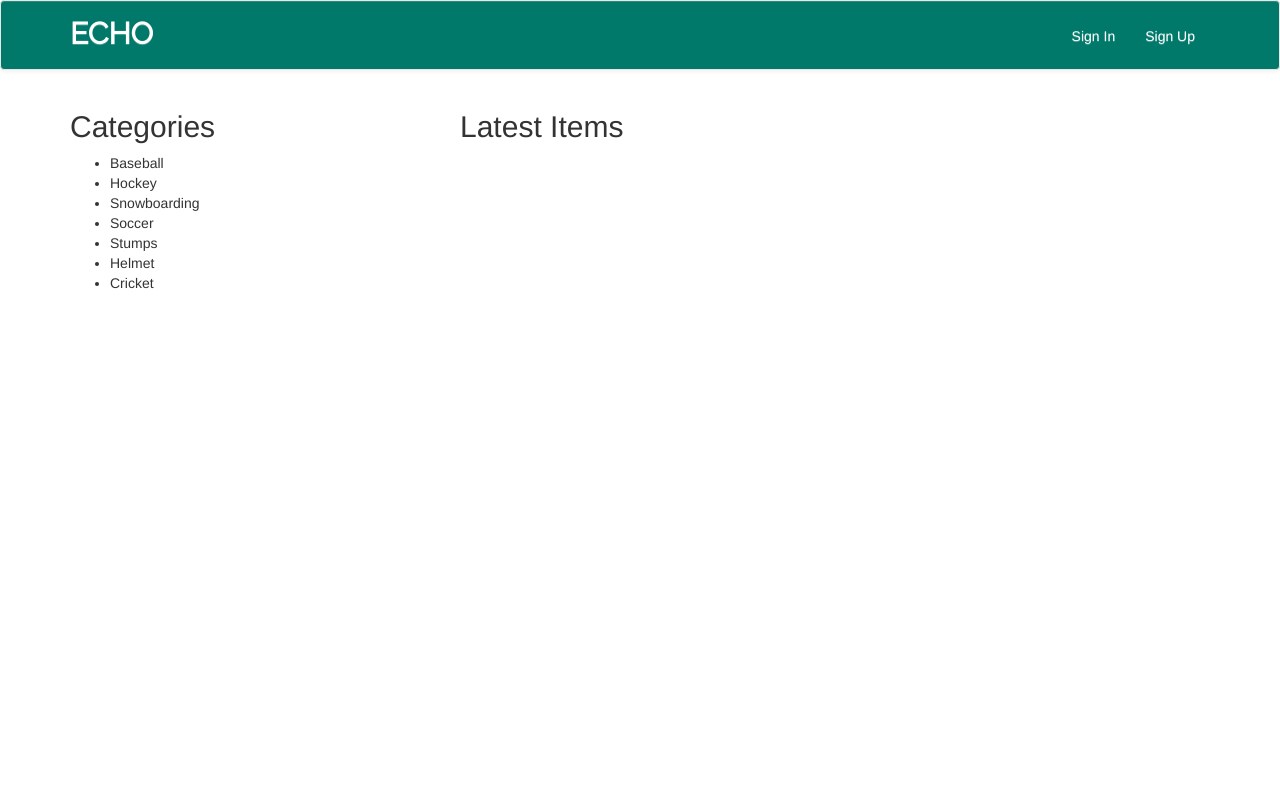
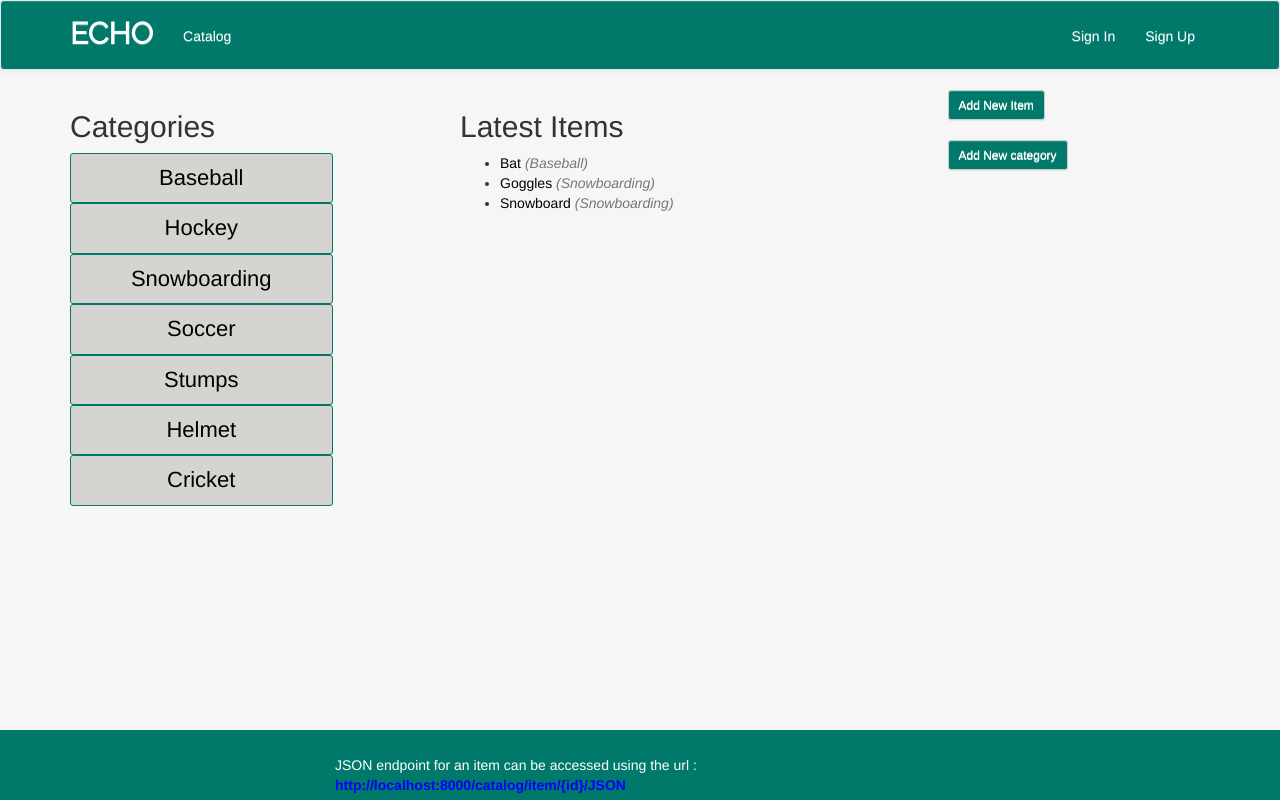
Before and after one commit to harshitcodes/Item-Catalog-API, a Flask app: page / in a window 1280 px wide. Run offline with Flask 2, Linux system fonts and the light colour scheme; some libraries are stand-ins or nearby versions.

Commit message:
templates for new edit and delete created

```diff
--- a/application.py
+++ b/application.py
@@ -53,8 +53,8 @@ def showLogin():
     """
     Show the login page
     """
-    print "login"
-    if 'username' in login_session:
+
+    if 'gplus_id' in login_session:
         return redirect(url_for('allcategories'))
 
     # Create anti-forgery state token(csrf token)
@@ -180,13 +180,13 @@ def gdisconnect():
     """
     # Only disconnect a connected user.
     credentials = login_session.get('credentials')
+    print login_session
     if credentials is None:
         response = make_response(
             json.dumps('Current user not connected.'), 401)
         response.headers['Content-Type'] = 'application/json'
         return response
-    access_token = credentials.access_token
-    url = 'https://accounts.google.com/o/oauth2/revoke?token=%s' % access_token
+    url = 'https://accounts.google.com/o/oauth2/revoke?token=%s' % credentials
     h = httplib2.Http()
     result = h.request(url, 'GET')[0]
 
@@ -197,7 +197,7 @@ def gdisconnect():
         del login_session['username']
         del login_session['email']
         del login_session['picture']
-        return redirect(url_for('showCataglog'))
+        return redirect(url_for('allcategories'))
     else:
         # For whatever reason, the given token was invalid.
         response = make_response(
@@ -241,38 +241,68 @@ def getUserID(email):
 def allcategories():
     '''lists all the categories in the dataabase'''
     categories = session.query(Category).all()
+    logged_in_user_id = getUserID(login_session.get('email'))
+    print logged_in_user_id
     print categories
-    recent_items = session.query(Item).order_by(Item.created.desc()).limit(3)
+    recent_items = session.query(Item).order_by("created").limit(3)
     return render_template('all_categories.html', categories=categories,
-                           recent_items=recent_items)
+                           recent_items=recent_items,
+                           logged_in_user_id=logged_in_user_id)
 
 
-@app.route('/catalog/<string:category_name>/')
-@app.route('/catalog/<string:category_name>/items/')
-def showItemsInCategory(category_name):
+@app.route('/catalog/<int:category_id>/')
+@app.route('/catalog/<int:category_id>/items/')
+def showItemsInCategory(category_id):
     '''shows all items in a given category'''
     try:
-        items = session.query(Item).filter_by(category_name=category_name).all()  # noqa
+        category = session.query(Category).filter_by(id=category_id).one()
+        items = session.query(Item).filter_by(category_id=category_id).all()  # noqa
+        logged_in_user_id = getUserID(login_session.get('email'))
         categories = session.query(Category).all()
         return render_template('showItemsInCategory.html',
-                               category_name=category_name, items=items,
+                               category=category, items=items,
                                categories=categories,
-                               login_session=login_session)
+                               logged_in_user_id=logged_in_user_id)
     except NoResultFound:
         abort(404)
 
 
-@app.route('/catalog/<string:category_name>/<string:item_name>/')
-def showItem(category_name, item_name):
+@app.route('/catalog/<int:item_id>/')
+def showItem(item_id):
     '''displays a single item in a category'''
     try:
-        item = session.query(Item).filter_by(name=item_name,
-                                             category_name=category_name).one()
+        logged_in_user_id = getUserID(login_session.get('email'))
+        item = session.query(Item).filter_by(id=item_id).one()
         return render_template('showItem.html',
-                               category_name=category_name, item=item,
-                               login_session=login_session)
+                               item=item,
+                               logged_in_user_id=logged_in_user_id)
     except NoResultFound:
         abort(404)
+
+
+@app.route('/catalog/category/create/', methods=['GET', 'POST'])
+def createCategory():
+    '''handler for creating new categories'''
+    if 'username' not in login_session:
+        return redirect('/login')
+    logged_in_user_id = getUserID(login_session.get('email'))
+    if request.method == 'POST':
+        # retreiving form value
+        new_category_name = request.form['name'].title()
+        print new_category_name
+
+        try:
+            category = session.query(Category).filter_by(name=new_category_name).one()
+            msg = "The Category %s already exists" % new_category_name
+            return render_template('new_category.html', msg=msg, logged_in_user_id=logged_in_user_id)
+        except NoResultFound:
+            category = Category(name=new_category_name, user_id=logged_in_user_id)
+            session.add(category)
+            session.commit()
+            return redirect(url_for('allcategories'))
+    else:
+        return render_template('new_category.html',
+                               logged_in_user_id=logged_in_user_id)
 
 
 @app.route('/catalog/items/create/', methods=['GET', 'POST'])
@@ -280,14 +310,14 @@ def createItem():
     '''creating a new item'''
     if 'username' not in login_session:
         return redirect('/login')
-
     logged_in_user_id = getUserID(login_session.get('email'))
     if request.method == 'POST':
-        # retreiving form value
+
         new_item = Item(name=request.form['name'],
                         description=request.form['description'],
                         category_id=request.form['category_id'],
-                        user_id=logged_in_user_id)
+                        user_id=logged_in_user_id,
+                        created=datetime.now())
         session.add(new_item)
         flash('Item %s successfully created' % new_item.name)
         session.commit()
@@ -321,10 +351,10 @@ def editItem(item_id):
         session.commit()
         flash('Item %s Successfully Edited' % edit_item.name)
         session.commit()
-        return redirect(url_for('showCatalog'))
+        return redirect(url_for('allcategories'))
     else:
         categories = session.query(Category).all()
-        return render_template('edititem.html', categories=categories,
+        return render_template('edit_item.html', categories=categories,
                                logged_in_user_id=logged_in_user_id,
                                item=edit_item)
 
--- a/db/database.py
+++ b/db/database.py
@@ -70,7 +70,7 @@ addItem('Bat', 'Really cool baseball bat', baseball, 1)
 addItem('Goggles', 'Protect your eyes with these goggles', snowboarding, 1)
 addItem('Snowboard', 'Cool snowboard', snowboarding, 1)
 addItem('Shinguards', 'Protect your shins with these guards', soccer, 1)
-addItem('Jersey', 'Look like a pro with this jersey', soccer, '')
+addItem('Jersey', 'Look like a pro with this jersey', soccer, 1)
 print
 
 # display current state of the db as a sanity check
--- a/db/models.py
+++ b/db/models.py
@@ -63,7 +63,7 @@ class Item(Base):
     category = relationship(Category)
     user_id = Column(Integer, ForeignKey('user.id'))
     user = relationship(User)
-    image_url = Column(String(250))
+    image_url = Column(String(250), nullable=True)
     created = Column(DateTime, nullable=False)
 
     @property
--- a/static/css/main.css
+++ b/static/css/main.css
@@ -1,3 +1,12 @@
+body{
+    background-color: #f6f6f6;
+}
+
+.category-list {
+    list-style-type: none;
+    color: #999999;
+    padding-left: 0;
+}
 /*navbar css =========================================================*/
 #my-nav{
     background-color: #00796b;
@@ -35,7 +44,7 @@
 }
 
 #bottom-bar{
-    background-color: #f6f6f6;
+    background-color: #00796b;
     height: 40px;
     position: absolute;
     bottom: 0px;
@@ -51,3 +60,21 @@
 .row a{
     color: initial;
 }
+.btn{
+    background-image: none;
+    background-color: #00796b;
+    color: #fff!important;
+}
+.form-control{
+    width: 50%;
+}
+
+
+.category-list li{
+    border: 1px solid #00796b;
+    line-height: 2.2;
+    text-align: center;
+    background-color: #d6d4d0;
+    border-radius: 3px;
+    font-size: 22px;
+}
--- /dev/null
+++ b/templates/404.html
@@ -0,0 +1 @@
+You are in the lost world!!
--- a/templates/all_categories.html
+++ b/templates/all_categories.html
@@ -4,30 +4,50 @@
 {% block content%}
     <div class="container">
         <div class="row">
-            <div class="col-xs-4 bg-white">
+            <div class="col-sm-3 bg-white">
                 <h2>Categories</h2>
-                <ul class="custom-list">
+                <ul class="category-list">
                     {% for category in categories %}
-                        <li>{{category.name}}</li>
+                        <li><a href="{{url_for('showItemsInCategory', category_id=category.id)}}">{{category.name}}</a></li>
                     {% endfor %}
                 </ul>
             </div>
-            <div class="col-xs-8 bg-white">
+            <div class="col-sm-4 col-sm-offset-1 bg-white divider">
                 <h2>Latest Items</h2>
                 <ul class="custom-list">
-                    {% for latestItem in latestItems %}
-                        <li>{{latestItem.name}} ({{latestItem.category.name}}) - {{latestItem.creator_email}}</li>
+                    {% for item in recent_items %}
+                        <li>
+                            <a href="{{url_for('showItem', item_id=item.id)}}">
+                            {{item.name}} <i style="color : #767676">({{item.category.name}})</i>
+                            {% if item.user_id == logged_in_user_id%}
+                                <a class="btn btn-sm btn-default"
+                                    href="{{url_for('editItem', item_id=item.id)}}">Edit
+                                </a>
+                                <a class="btn btn-sm btn-default"
+                                   href="{{url_for('deleteItem', item_id=item.id)}}">Delete
+                                </a>
+                            {% endif %}
+                            </a>
+                        </li>
                     {% endfor %}
                 </ul>
             </div>
+            <div class="col-sm-offset-1 col-sm-1">
+                <a href="{{url_for('createItem')}}" class="btn btn-sm btn-default">Add New Item</a><br><br>
+                <a href="{{url_for('createCategory')}}" class="btn btn-sm btn-default">Add New category</a><br>
+            </div>
         </div>
-        <!-- <div class="row">
-            <div class="col-xs-12">
-                {% if 'username' in login_session %}
-                    <a href="{{url_for('createItem')}}">Add Item</a>
-                {% endif %}
-            </div>
-        </div> -->
+        <footer>
+            <div class="row" id="bottom-bar">
+                        <div class="col-sm-5 col-sm-offset-3">
+                            <span style="color:#fff;">JSON endpoint for an item can be accessed using the url :
+                            <b style="color:blue;">
+                                http://localhost:8000/catalog/item/{id}/JSON
+                            </b>
+                            </span>
+                        </div>
+                    </div>
+        </footer>
     </div>
 
 {% endblock %}
--- /dev/null
+++ b/templates/delete_item.html
@@ -0,0 +1 @@
+delete_item.html
--- a/templates/nav_bar.html
+++ b/templates/nav_bar.html
@@ -16,6 +16,10 @@
 
     <!-- Collect the nav links, forms, and other content for toggling -->
     <div class=" collapse navbar-collapse" id="bs-example-navbar-collapse-1">
+      <ul class="nav navbar-nav">
+        <li class=""><a href="{{url_for('allcategories')}}">Catalog<span class="sr-only">(current)</span></a></li>
+        <!-- <li><a href="/profile_form/">Edit Profile</a></li> -->
+      </ul>
       <ul class="nav navbar-nav navbar-right">
 
           {% if logged_in_user_id %}
--- /dev/null
+++ b/templates/untitled.py
@@ -0,0 +1 @@
+showItemsInCategory.html
```
Also changed, not shown: templates/edit_item.html (added, +25 -0 lines), templates/new_category.html (added, +24 -0 lines), templates/new_item.html (added, +46 -0 lines), templates/showItemsInCategory.html (added, +37 -0 lines), db/categorylist.db, 1 other file.
